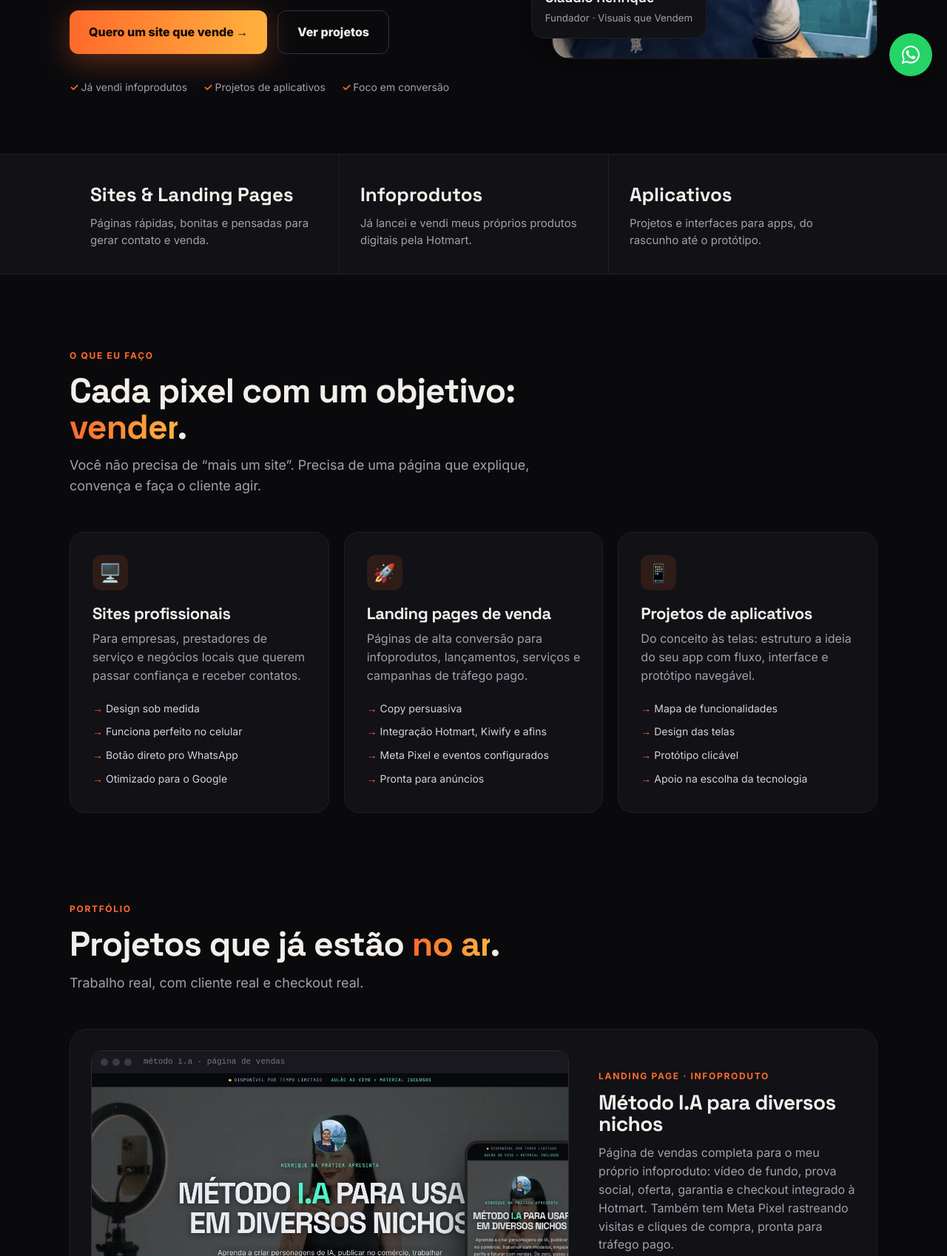
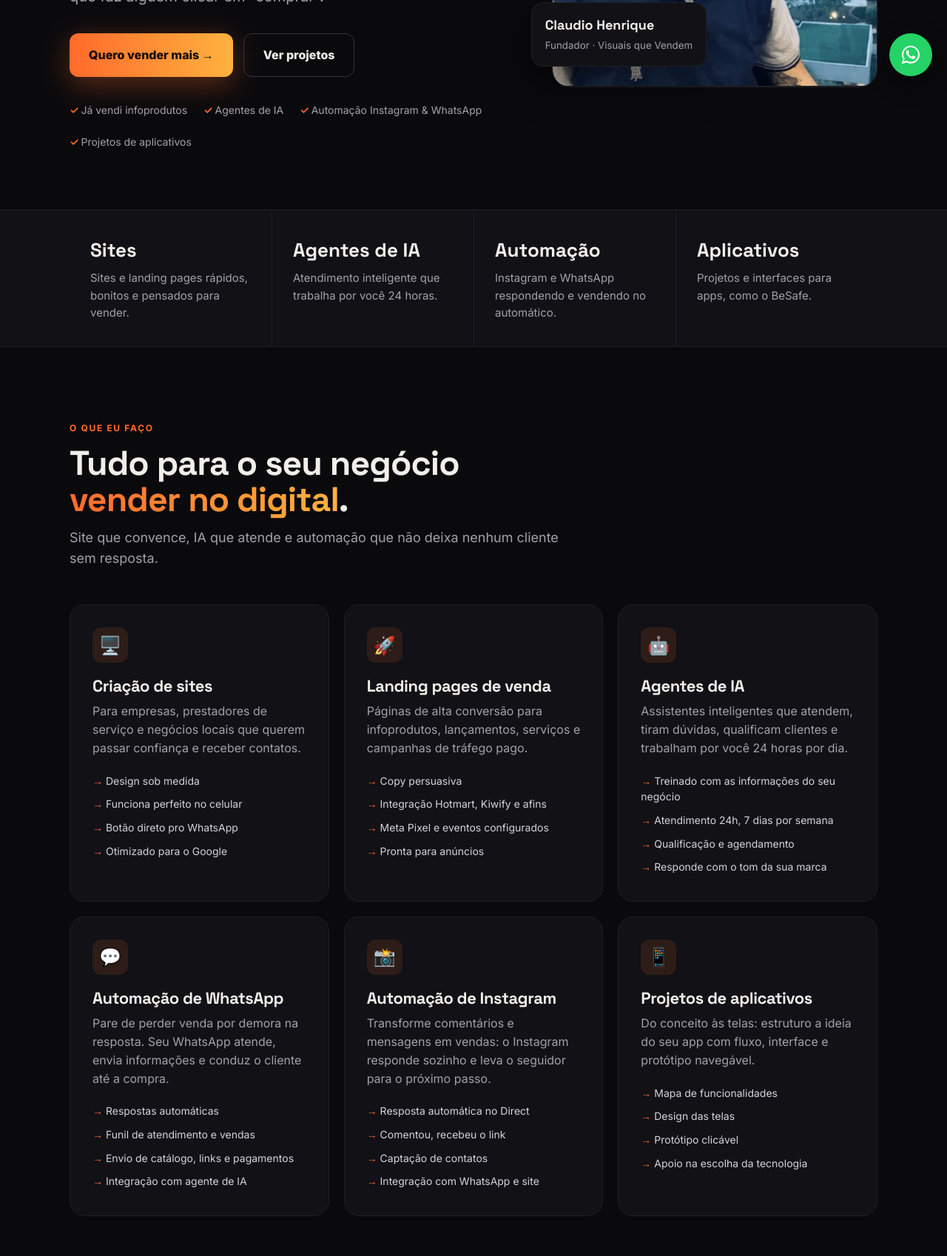
Before and after one commit to henriqueferreira095-afk/henriquenapratica, a plain HTML site: page portfolio/index.html in a window 1280 px wide. Shown: the part 677-2375 px from the top of the page at 74% size. Drawn offline with Linux system fonts and the light colour scheme.

Commit message:
Portfólio: adiciona agentes de IA e automação de Instagram e WhatsApp
Co-Authored-By: Claude Opus 5.5 <noreply@anthropic.com>
Claude-Session: https://claude.ai/code/session_01HJF9UbGbpTfpWJTqo83HNG

```diff
--- a/portfolio/index.html
+++ b/portfolio/index.html
@@ -3,8 +3,8 @@
 <head>
 <meta charset="utf-8">
 <meta name="viewport" content="width=device-width, initial-scale=1">
-<title>Visuais que Vendem — Claudio Henrique | Sites, Landing Pages e Apps</title>
-<meta name="description" content="Claudio Henrique, da Visuais que Vendem: criação de sites e landing pages que vendem, com experiência real em infoprodutos e projetos de aplicativos.">
+<title>Visuais que Vendem — Claudio Henrique | Sites, Agentes de IA e Automação</title>
+<meta name="description" content="Claudio Henrique, da Visuais que Vendem: criação de sites, agentes de IA, automação de Instagram e WhatsApp e projetos de aplicativos.">
 <meta property="og:title" content="Visuais que Vendem — Claudio Henrique">
 <meta property="og:description" content="Sites e landing pages feitos para vender. Quem cria já vendeu infoprodutos de verdade.">
 <meta property="og:image" content="img/site-metodo-ia.jpg">
@@ -57,7 +57,7 @@ nav .btn{padding:10px 18px;font-size:14px}
 
 /* pilares */
 .strip{border-top:1px solid var(--line);border-bottom:1px solid var(--line);background:var(--bg2)}
-.strip .wrap{display:grid;grid-template-columns:repeat(3,1fr)}
+.strip .wrap{display:grid;grid-template-columns:repeat(4,1fr)}
 .strip div.it{padding:34px 28px;border-left:1px solid var(--line)}
 .strip div.it:first-child{border-left:0}
 .strip .n{font-family:'Space Grotesk';font-size:26px;font-weight:700}
@@ -182,15 +182,16 @@ footer.ft a:hover{color:var(--txt)}
     <div>
       <span class="tag">Claudio Henrique · Visuais que Vendem</span>
       <h1>Sites bonitos são comuns.<br><span class="grad">Eu faço sites que vendem.</span></h1>
-      <p class="lead">Crio sites, landing pages e projetos de aplicativos para quem quer transformar visita em cliente. Antes de vender sites, eu vendi meus próprios infoprodutos. Sei o que faz alguém clicar em “comprar”.</p>
+      <p class="lead">Crio sites, agentes de IA, automações de Instagram e WhatsApp e projetos de aplicativos para quem quer transformar visita em cliente, no automático. Antes de vender sites, eu vendi meus próprios infoprodutos. Sei o que faz alguém clicar em “comprar”.</p>
       <div class="hero-ctas">
-        <a class="btn btn-p" href="https://wa.me/message/GIDUYFGESZKTD1" target="_blank" rel="noopener">Quero um site que vende →</a>
+        <a class="btn btn-p" href="https://wa.me/message/GIDUYFGESZKTD1" target="_blank" rel="noopener">Quero vender mais →</a>
         <a class="btn btn-g" href="#portfolio">Ver projetos</a>
       </div>
       <div class="hero-proof">
         <span>Já vendi infoprodutos</span>
+        <span>Agentes de IA</span>
+        <span>Automação Instagram &amp; WhatsApp</span>
         <span>Projetos de aplicativos</span>
-        <span>Foco em conversão</span>
       </div>
     </div>
     <div class="me">
@@ -202,9 +203,10 @@ footer.ft a:hover{color:var(--txt)}
 
 <div class="strip">
   <div class="wrap">
-    <div class="it"><div class="n">Sites &amp; Landing Pages</div><p>Páginas rápidas, bonitas e pensadas para gerar contato e venda.</p></div>
-    <div class="it"><div class="n">Infoprodutos</div><p>Já lancei e vendi meus próprios produtos digitais pela Hotmart.</p></div>
-    <div class="it"><div class="n">Aplicativos</div><p>Projetos e interfaces para apps, do rascunho até o protótipo.</p></div>
+    <div class="it"><div class="n">Sites</div><p>Sites e landing pages rápidos, bonitos e pensados para vender.</p></div>
+    <div class="it"><div class="n">Agentes de IA</div><p>Atendimento inteligente que trabalha por você 24 horas.</p></div>
+    <div class="it"><div class="n">Automação</div><p>Instagram e WhatsApp respondendo e vendendo no automático.</p></div>
+    <div class="it"><div class="n">Aplicativos</div><p>Projetos e interfaces para apps, como o BeSafe.</p></div>
   </div>
 </div>
 
@@ -212,13 +214,13 @@ footer.ft a:hover{color:var(--txt)}
   <div class="wrap">
     <div class="sec-head">
       <span class="tag">O que eu faço</span>
-      <h2>Cada pixel com um objetivo: <span class="grad">vender</span>.</h2>
-      <p>Você não precisa de “mais um site”. Precisa de uma página que explique, convença e faça o cliente agir.</p>
+      <h2>Tudo para o seu negócio <span class="grad">vender no digital</span>.</h2>
+      <p>Site que convence, IA que atende e automação que não deixa nenhum cliente sem resposta.</p>
     </div>
     <div class="grid3">
       <div class="svc">
         <div class="ic">🖥️</div>
-        <h3>Sites profissionais</h3>
+        <h3>Criação de sites</h3>
         <p>Para empresas, prestadores de serviço e negócios locais que querem passar confiança e receber contatos.</p>
         <ul><li>Design sob medida</li><li>Funciona perfeito no celular</li><li>Botão direto pro WhatsApp</li><li>Otimizado para o Google</li></ul>
       </div>
@@ -227,6 +229,24 @@ footer.ft a:hover{color:var(--txt)}
         <h3>Landing pages de venda</h3>
         <p>Páginas de alta conversão para infoprodutos, lançamentos, serviços e campanhas de tráfego pago.</p>
         <ul><li>Copy persuasiva</li><li>Integração Hotmart, Kiwify e afins</li><li>Meta Pixel e eventos configurados</li><li>Pronta para anúncios</li></ul>
+      </div>
+      <div class="svc">
+        <div class="ic">🤖</div>
+        <h3>Agentes de IA</h3>
+        <p>Assistentes inteligentes que atendem, tiram dúvidas, qualificam clientes e trabalham por você 24 horas por dia.</p>
+        <ul><li>Treinado com as informações do seu negócio</li><li>Atendimento 24h, 7 dias por semana</li><li>Qualificação e agendamento</li><li>Responde com o tom da sua marca</li></ul>
+      </div>
+      <div class="svc">
+        <div class="ic">💬</div>
+        <h3>Automação de WhatsApp</h3>
+        <p>Pare de perder venda por demora na resposta. Seu WhatsApp atende, envia informações e conduz o cliente até a compra.</p>
+        <ul><li>Respostas automáticas</li><li>Funil de atendimento e vendas</li><li>Envio de catálogo, links e pagamentos</li><li>Integração com agente de IA</li></ul>
+      </div>
+      <div class="svc">
+        <div class="ic">📸</div>
+        <h3>Automação de Instagram</h3>
+        <p>Transforme comentários e mensagens em vendas: o Instagram responde sozinho e leva o seguidor para o próximo passo.</p>
+        <ul><li>Resposta automática no Direct</li><li>Comentou, recebeu o link</li><li>Captação de contatos</li><li>Integração com WhatsApp e site</li></ul>
       </div>
       <div class="svc">
         <div class="ic">📱</div>
@@ -305,26 +325,26 @@ footer.ft a:hover{color:var(--txt)}
   <div class="wrap">
     <div class="sec-head">
       <span class="tag">Como funciona</span>
-      <h2>Do papo no WhatsApp ao site <span class="grad">no ar</span>.</h2>
+      <h2>Do papo no WhatsApp ao projeto <span class="grad">funcionando</span>.</h2>
     </div>
     <div class="steps">
       <div class="step"><h3>Conversa</h3><p>Entendo seu negócio, seu cliente e o que você quer vender.</p></div>
-      <div class="step"><h3>Estratégia</h3><p>Defino a estrutura da página e a mensagem que faz o cliente agir.</p></div>
+      <div class="step"><h3>Estratégia</h3><p>Defino a estrutura do site, do agente ou da automação e a mensagem que faz o cliente agir.</p></div>
       <div class="step"><h3>Criação</h3><p>Design e desenvolvimento, com você acompanhando e pedindo ajustes.</p></div>
-      <div class="step"><h3>No ar</h3><p>Publico, conecto WhatsApp, checkout e Pixel. Pronto para vender.</p></div>
+      <div class="step"><h3>No ar</h3><p>Publico e conecto tudo: site, IA, WhatsApp, Instagram, checkout e Pixel.</p></div>
     </div>
   </div>
 </section>
 
 <section>
   <div class="wrap why">
-    <blockquote>“Eu não sou só designer. Já estive do outro lado, vendendo meu próprio produto. Cada site que entrego leva essa experiência.”
+    <blockquote>“Eu não sou só designer. Já estive do outro lado, vendendo meu próprio produto. Cada site, agente e automação que entrego leva essa experiência.”
       <footer>Claudio Henrique, fundador da Visuais que Vendem</footer>
     </blockquote>
     <ul>
       <li><b>01</b><div><strong>Experiência de quem vende</strong><span>Já lancei e vendi infoprodutos. Sei o que converte de verdade.</span></div></li>
       <li><b>02</b><div><strong>Visual que gera confiança</strong><span>Design moderno que faz seu negócio parecer tão bom quanto ele é.</span></div></li>
-      <li><b>03</b><div><strong>Pronto para tráfego pago</strong><span>Pixel, eventos e páginas rápidas para seus anúncios renderem mais.</span></div></li>
+      <li><b>03</b><div><strong>Atendimento no automático</strong><span>Agentes de IA e automações que respondem na hora, até de madrugada.</span></div></li>
       <li><b>04</b><div><strong>Atendimento direto</strong><span>Você fala comigo, sem intermediário, do início ao fim.</span></div></li>
     </ul>
   </div>
@@ -340,7 +360,9 @@ footer.ft a:hover{color:var(--txt)}
     <details><summary>Preciso já ter domínio e hospedagem?</summary><p>Não. Eu te ajudo a escolher e configurar tudo, ou uso o que você já tem.</p></details>
     <details><summary>O site funciona no celular?</summary><p>Sim. Todo projeto é pensado primeiro para o celular, que é de onde vem a maior parte das visitas.</p></details>
     <details><summary>Você integra com Hotmart, Kiwify, WhatsApp e Pixel?</summary><p>Sim. Conecto o checkout, o botão de WhatsApp e o Meta Pixel com os eventos de venda, para seus anúncios otimizarem certo.</p></details>
-    <details><summary>Posso pedir alterações?</summary><p>Pode. Você acompanha a criação e pede ajustes antes de o site ir ao ar.</p></details>
+    <details><summary>O que um agente de IA faz pelo meu negócio?</summary><p>Ele atende seus clientes como um funcionário treinado: responde dúvidas, apresenta produtos, qualifica quem tem interesse e pode agendar ou encaminhar para você, a qualquer hora.</p></details>
+    <details><summary>A automação funciona no meu WhatsApp e Instagram atuais?</summary><p>Sim. Configuro a automação nas suas contas, respeitando as regras das plataformas, para você não perder os contatos que já tem.</p></details>
+    <details><summary>Posso pedir alterações?</summary><p>Pode. Você acompanha a criação e pede ajustes antes de tudo ir ao ar.</p></details>
   </div>
 </section>
 
@@ -348,7 +370,7 @@ footer.ft a:hover{color:var(--txt)}
   <div class="wrap">
     <div class="final">
       <span class="tag">Vamos conversar?</span>
-      <h2>Seu próximo cliente vai te achar <span class="grad">pelo site</span>.</h2>
+      <h2>Seu negócio vendendo <span class="grad">até enquanto você dorme</span>.</h2>
       <p>Me chama no WhatsApp, conta sobre seu negócio e receba um orçamento sem compromisso.</p>
       <a class="btn btn-p" href="https://wa.me/message/GIDUYFGESZKTD1" target="_blank" rel="noopener">Pedir orçamento no WhatsApp →</a>
     </div>
```
